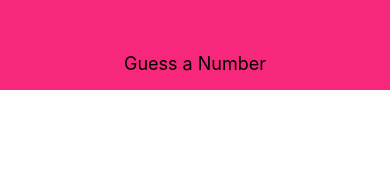
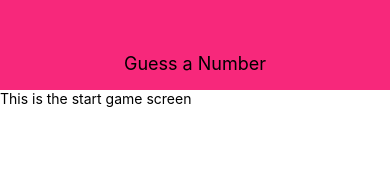
Before and after one commit to AlexDoss42/number_game, a React Native app: screen / in a window 390 px wide. Shown: the top 180 px of the page. Built offline with nearby package versions, Linux system fonts and the light colour scheme.

Commit message:
Adds the start game screen

```diff
--- a/App.js
+++ b/App.js
@@ -2,11 +2,13 @@
 import { StyleSheet, View } from 'react-native';
 
 import Header from './components/Header'
+import StartGameScreen from './screens/StartGameScreen'
 
 export default function App() {
   return (
     <View style={styles.screen}>
       <Header title="Guess a Number"/>
+      <StartGameScreen />
     </View>
   );
 }
--- /dev/null
+++ b/screens/StartGameScreen.js
@@ -0,0 +1,21 @@
+import React from 'react'
+import { View, Text, StyleSheet } from 'react-native'
+
+const StartGameScreen = props => {
+  return(
+    <View style={StyleSheet.screen}>
+      <Text>This is the start game screen</Text>
+    </View>
+  )
+};
+
+const style = StyleSheet.create({
+  screen: {
+    flex: 1,
+    padding: 10,
+    alignItems: 'center',
+
+  }
+});
+
+export default StartGameScreen;
```
